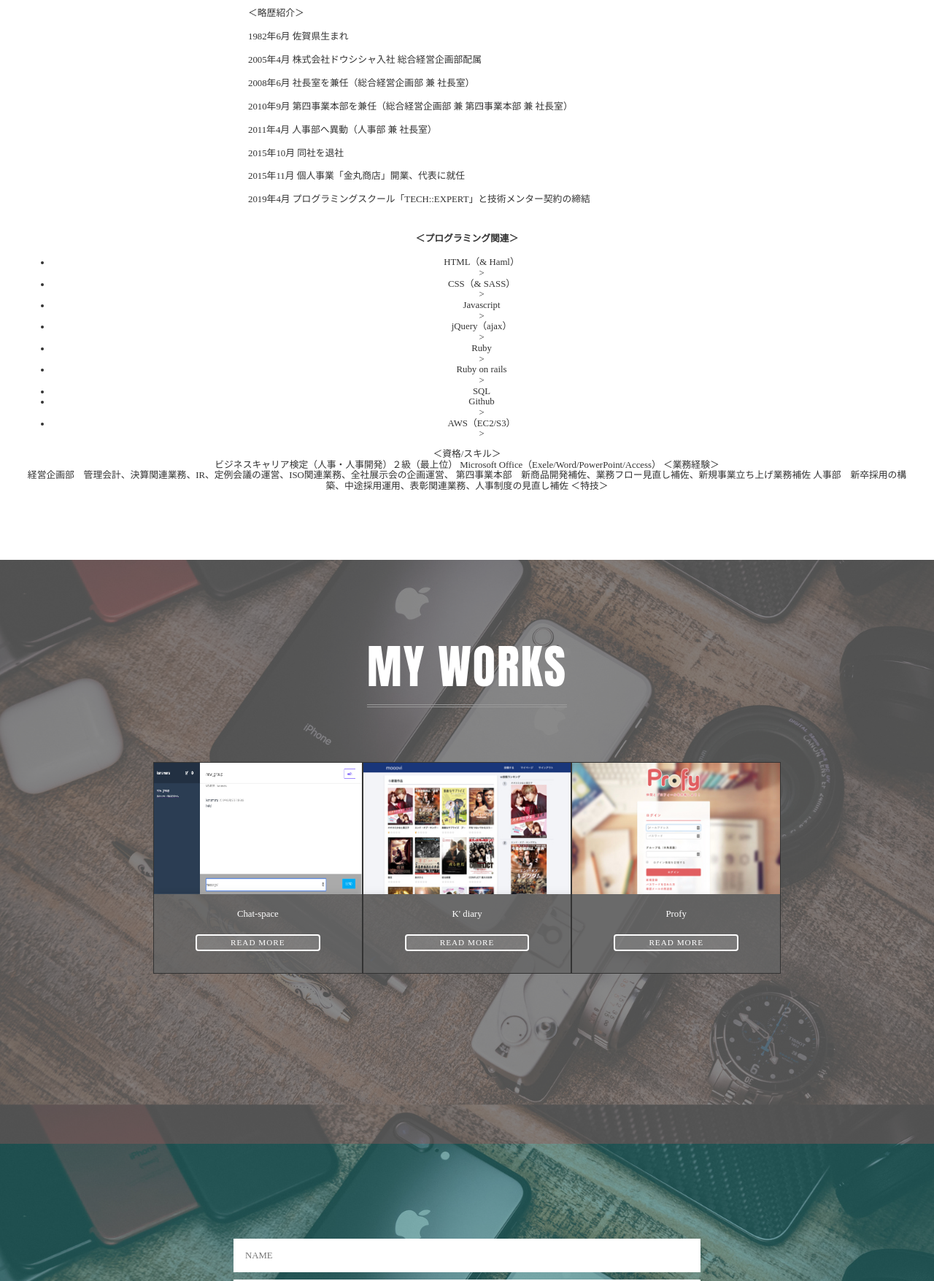
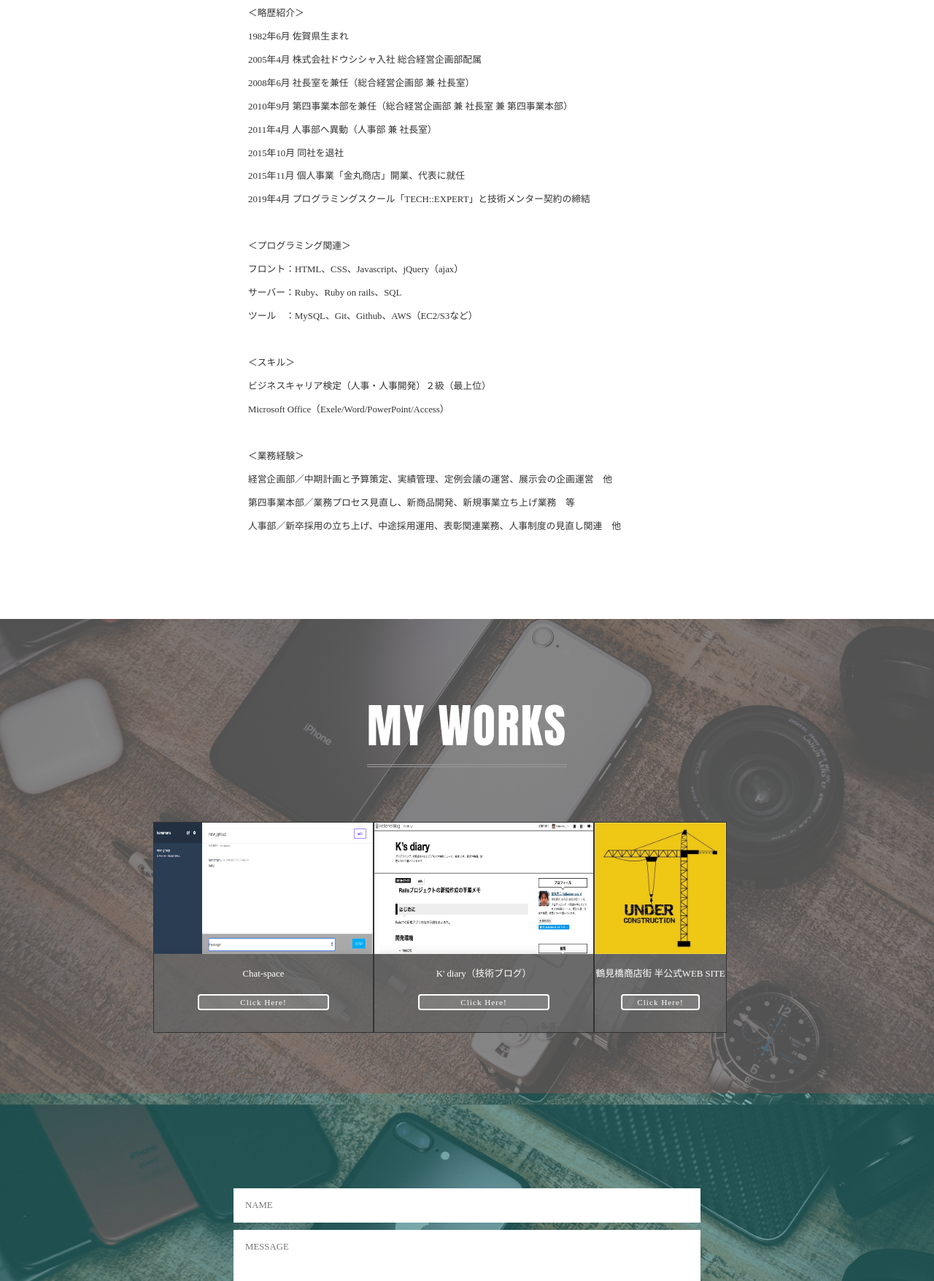
Before and after one commit to r-kanamaru/portfolio_kanamaru, a plain HTML site: page index.html in a window 1280 px wide. Shown: the part 1045-2800 px from the top of the page at 73% size. Drawn offline with Linux system fonts and the light colour scheme.

Commit message:
update_profile

```diff
--- a/index.html
+++ b/index.html
@@ -25,11 +25,11 @@
     <div class="buttons">
 
       <a class="button" href="#about">
-        Learn MORE
+        PROFILE
       </a>
 
       <a class="button button-orange" href="#contact">
-        SEND MESSAGE
+        MY WORKS
       </a>
 
     </div>
@@ -38,41 +38,31 @@
 
   <section class="about" id="about">
     <h2 class="heading">PROFILE</h2>
+
     <p class="about-text">
       ＜略歴紹介＞<br>
       1982年6月 佐賀県生まれ<br>
       2005年4月 株式会社ドウシシャ入社 総合経営企画部配属<br>
       2008年6月 社長室を兼任（総合経営企画部 兼 社長室）<br>
-      2010年9月 第四事業本部を兼任（総合経営企画部 兼 第四事業本部 兼 社長室）<br>
+      2010年9月 第四事業本部を兼任（総合経営企画部 兼 社長室 兼 第四事業本部）<br>
       2011年4月 人事部へ異動（人事部 兼 社長室）<br>
       2015年10月 同社を退社<br>
       2015年11月 個人事業「金丸商店」開業、代表に就任<br>
       2019年4月 プログラミングスクール「TECH::EXPERT」と技術メンター契約の締結 <br>
-
-      <h4>＜プログラミング関連＞</h4>
-      <ul>
-        <li>HTML（& Haml）</li>>
-        <li>CSS（& SASS）</li>>
-        <li>Javascript</li>>
-        <li>jQuery（ajax）</li>>
-        <li>Ruby</li>>
-        <li>Ruby on rails</li>>
-        <li>SQL</li>
-        <li>Github</li>>
-        <li>AWS（EC2/S3）</li>>
-      </ul>
-
-      ＜資格/スキル＞<br>
-      ビジネスキャリア検定（人事・人事開発）２級（最上位）
-      Microsoft Office（Exele/Word/PowerPoint/Access）
-
+      <br>
+      ＜プログラミング関連＞<br>
+      フロント：HTML、CSS、Javascript、jQuery（ajax）<br>
+      サーバー：Ruby、Ruby on rails、SQL<br>
+      ツール　：MySQL、Git、Github、AWS（EC2/S3など）<br>
+      <br>
+      ＜スキル＞<br>
+      ビジネスキャリア検定（人事・人事開発）２級（最上位）<br>
+      Microsoft Office（Exele/Word/PowerPoint/Access）<br>
+      <br>
       ＜業務経験＞<br>
-経営企画部　管理会計、決算関連業務、IR、定例会議の運営、ISO関連業務、全社展示会の企画運営、
-第四事業本部　新商品開発補佐、業務フロー見直し補佐、新規事業立ち上げ業務補佐
-人事部　新卒採用の構築、中途採用運用、表彰関連業務、人事制度の見直し補佐
-
-
-      ＜特技＞<br>
+      経営企画部／中期計画と予算策定、実績管理、定例会議の運営、展示会の企画運営　他<br>
+      第四事業本部／業務プロセス見直し、新商品開発、新規事業立ち上げ業務　等<br>
+      人事部／新卒採用の立ち上げ、中途採用運用、表彰関連業務、人事制度の見直し関連　他<br>
     </p>
   </section>
 
@@ -85,23 +75,23 @@
         <img class="work-image" src="images/chat_space.png" alt="制作事例">
         <div class="work-description">
           Chat-space<br>
-          <a href="http://52.193.204.236" class="button button-ghost">READ MORE</a>
+          <a href="http://52.193.204.236" class="button button-ghost" target="_blank">Click Here!</a>
         </div>
       </div>
 
       <div class="work-box">
-        <img class="work-image" src="images/mooovi.jpg" alt="制作事例">
+        <img class="work-image" src="images/ksdiary.png" alt="制作事例">
         <div class="work-description">
-          K' diary<br>
-          <a href="https://kanamaru.hateblo.jp/" class="button button-ghost">READ MORE</a>
+          K' diary（技術ブログ）<br>
+          <a href="https://kanamaru.hateblo.jp/" class="button button-ghost" target="_blank">Click Here!</a>
         </div>
       </div>
 
       <div class="work-box">
-        <img class="work-image" src="images/profy.jpg" alt="制作事例">
+        <img class="work-image" src="images/underconst.jpeg" alt="制作事例">
         <div class="work-description">
-          Profy<br>
-          <a href="#" class="button button-ghost">READ MORE</a>
+          鶴見橋商店街 半公式WEB SITE<br>
+          <a href="https://syoutengai-tsurumibashi.herokuapp.com/" class="button button-ghost" target="_blank">Click Here!</a>
         </div>
       </div>
 
--- a/style.css
+++ b/style.css
@@ -79,7 +79,7 @@ body {
 }
 
 .works {
-  height: 100vh;
+  min-height: 650px;
   background-color: rgba(100, 100, 100, 0.7);
   padding: 80px 0 10px;
 }
@@ -99,7 +99,7 @@ body {
   display: block;
   width: 100%;
   max-width: 300px;
-  min-height:180px;
+  height:180px;
 }
 
 .work-description {
```
Also changed, not shown: images/ksdiary.png (added), images/underconst.jpeg (added).
